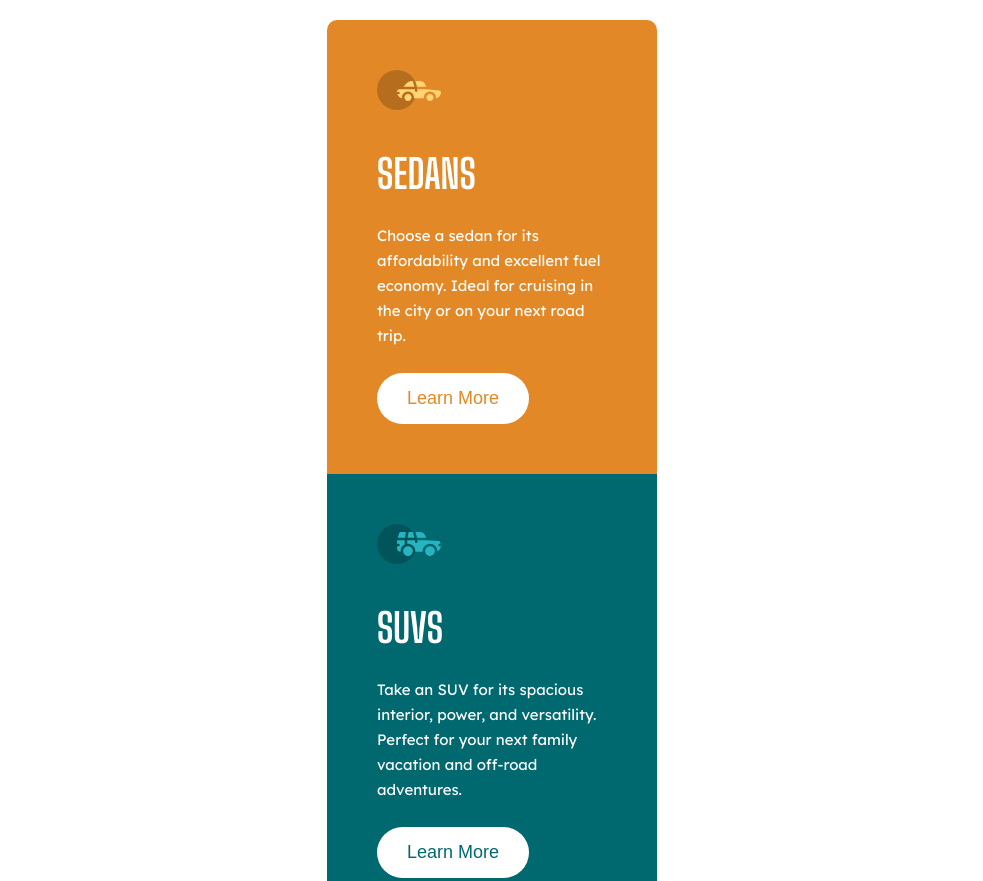
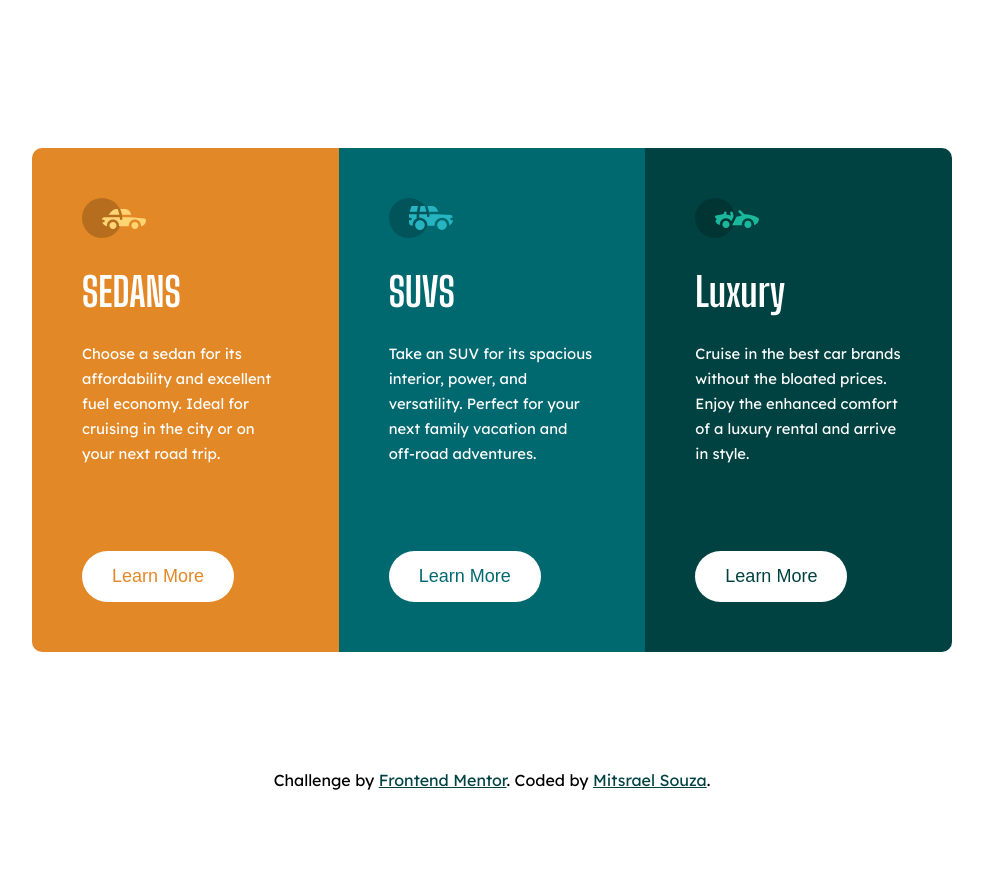
Before and after one commit to M-its/3-column-preview-card-component, a plain HTML site: page index.html in a window 1280 px wide. Shown: the top 881 px of the page, without its empty margins (148-1131 px from the left). After the commit the page ends 800 px from the top, so only its background shows below. Drawn offline with Linux system fonts and the light colour scheme.

Commit message:
Add README.md

```diff
--- a/style.css
+++ b/style.css
@@ -26,8 +26,11 @@
 }
 
 body {
+    height: 100vh;
+    width: 100vw;
+
     font-weight: 400;
-    font-size: 1.5rem;
+    font-size: 1.48rem;
 }
 
 .cards {
@@ -58,7 +61,7 @@ body {
     display: flex;
     flex-direction: column;
     align-items: flex-start;
-    gap: 4rem;
+    gap: 3rem;
     color: white;
 }
 
@@ -85,7 +88,7 @@ button {
     padding: 15px 30px;
     border-radius: 30px;
     font-size: 1.8rem;
-    transition:box-shadow, color, background 0.3s;
+    transition: box-shadow, color, background 0.3s;
 }
 
 .card:nth-child(1) button {
@@ -104,15 +107,13 @@ button {
     color: white;
     background-color: transparent;
     box-shadow: inset 0 0 0 2px white;
-    transition:box-shadow, color, background 0.3s;
+    transition: box-shadow, color, background 0.3s;
 }
 
 footer {
     display: flex;
     justify-content: center;
     align-items: center;
-    margin-top: auto;
-    margin-bottom: 10px;
 }
 
 .attribution {
@@ -127,3 +128,38 @@ footer {
 .attribution a:hover {
     color: var(--dark-cyan);
 }
+
+@media screen and (min-width: 480px) {
+    body {
+        display: flex;
+        justify-content: center;
+        align-items: center;
+        overflow-y: hidden;
+    }
+
+    .cards {
+        width: 960px;
+        display: flex;
+        flex-direction: row;
+        justify-items: center;
+        align-items: center;
+        padding: 20px;
+    }
+
+    .card:nth-child(1) {
+        border-radius: 10px 0 0 10px;
+    }
+
+    .card:nth-child(3) {
+        border-radius: 0 10px 10px 0;
+    }
+
+    button {
+        margin-top: 60px;
+    }
+
+    footer {
+        position: fixed;
+        bottom: 10px;
+    }
+}
```
Also changed, not shown: design/desktop.png (added), design/mobile.png (added), 2 other files.
